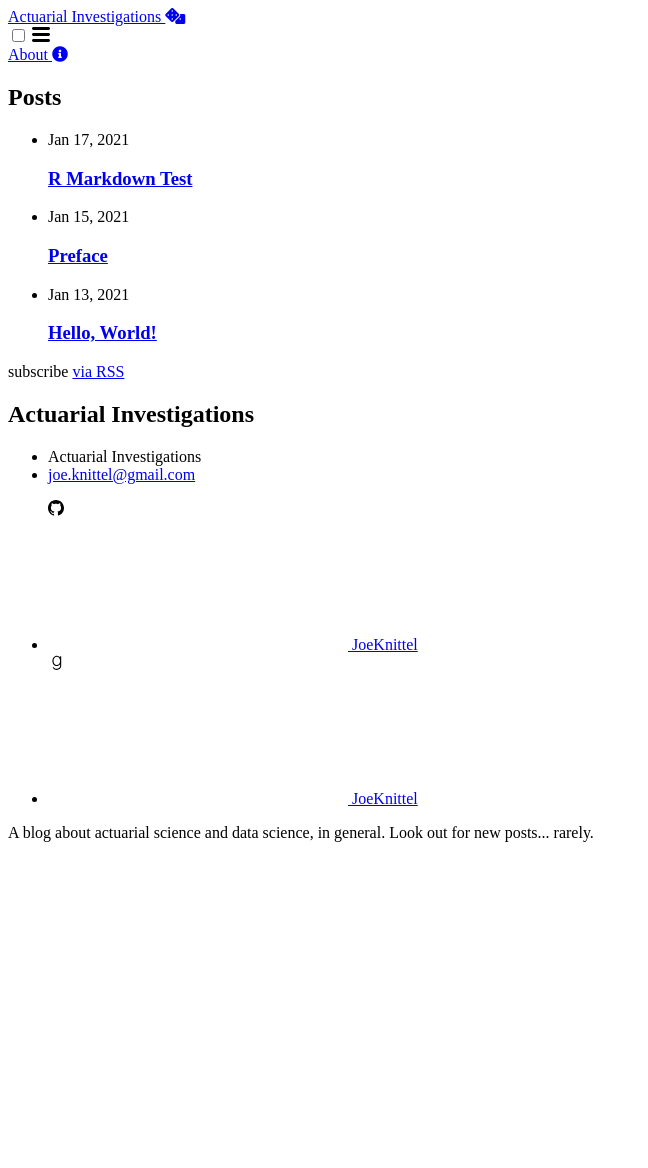
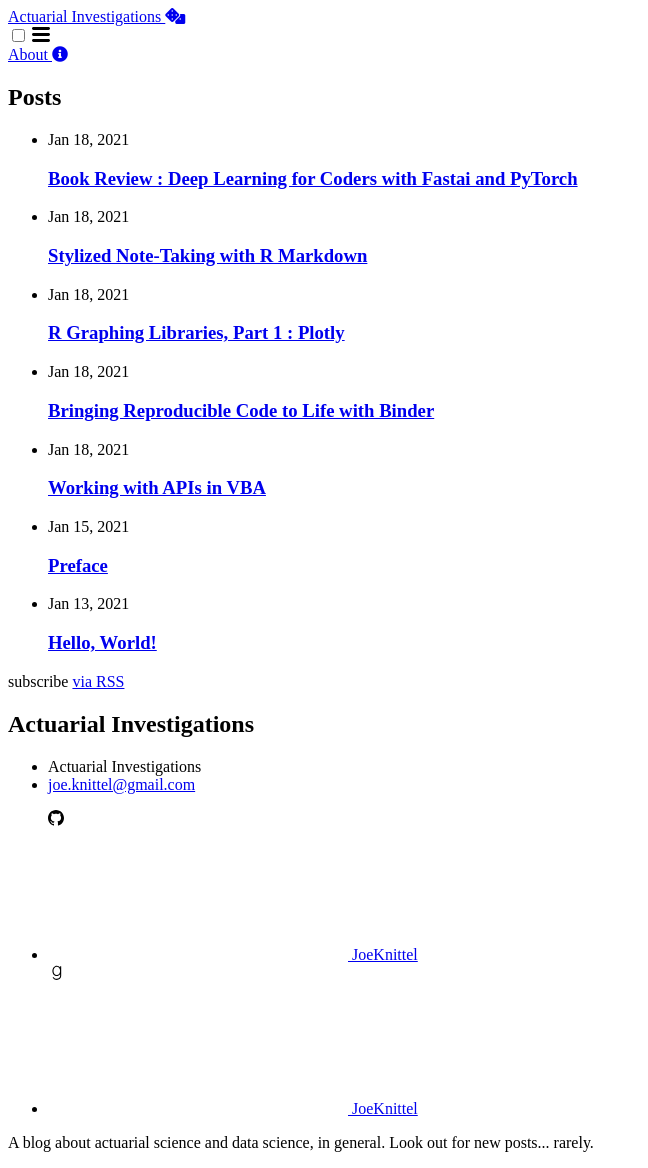
Before and after one commit to JoeKnittel/joeknittel.github.io, a Jekyll site: the page built from index.markdown, in a window 1280 px wide. Shown: the whole page, without its empty margins (0-648 px from the left). Built offline with Jekyll 4.4.1, drawn with Linux system fonts in a browser that asks for light colours; nearby versions of some CDN libraries; before the commit the page ends 900 px from its top, so only the background shows below that.

Commit message:
Preview of Upcoming Posts

```diff
--- /dev/null
+++ b/_posts/2021-02-20-Deep-Learning-Book-Review.md
@@ -0,0 +1,15 @@
+---
+title: "Book Review : Deep Learning for Coders with Fastai and PyTorch"
+output:
+  md_document:
+    variant: gfm
+    preserve_yaml: TRUE
+knit: (function(inputFile, encoding) {
+  rmarkdown::render(inputFile, encoding = encoding, output_dir = "../_posts") })
+author: "Joe"
+date: '2021-01-18 09:01:01'
+excerpt: ".rmd to .md, Jekyll-style"
+layout: post
+---
+
+## Will be published soon!
--- a/assets/main.css
+++ b/assets/main.css
@@ -218,8 +218,8 @@ table td { border: 1px solid #e8e8e8; }
   height: 3px;
   -webkit-transition-property: left, right;
   transition-property: left, right;
-  -webkit-transition-duration: 0.25s;
-  transition-duration: 0.25s;
+  -webkit-transition-duration: 0.20s;
+  transition-duration: 0.20s;
   -webkit-transition-timing-function: ease-out;
   transition-timing-function: ease-out;
 }
```
Also changed, not shown: _posts/2021-01-17-R-Markdown.md (deleted, +0 -44 lines), _posts/2021-01-24-Working-with-APIs-in-VBA.md (added, +15 -0 lines), _posts/2021-01-30-Bringing-Reproducible-Code-to-Life.md (added, +15 -0 lines), _posts/2021-02-06-R-Graphing-Libraries-Part-I.md (added, +15 -0 lines), _posts/2021-02-13-Stylized-Note-Taking-with-R-Markdown.md (added, +15 -0 lines), _posts/2021-01-15-Preface.md (renamed from _posts/2021-01-15-A-Note-On-Posts.md), 2 other files.
